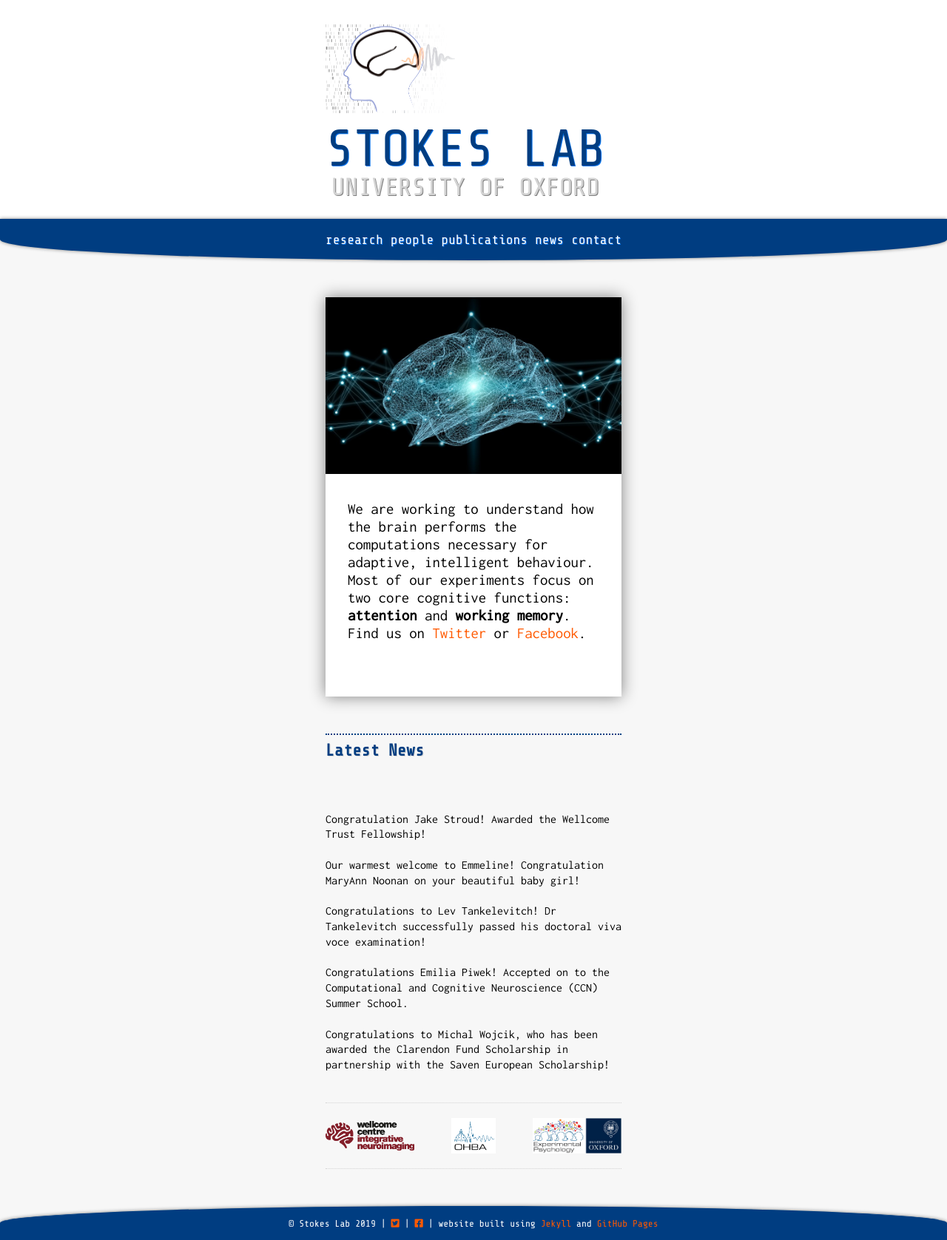
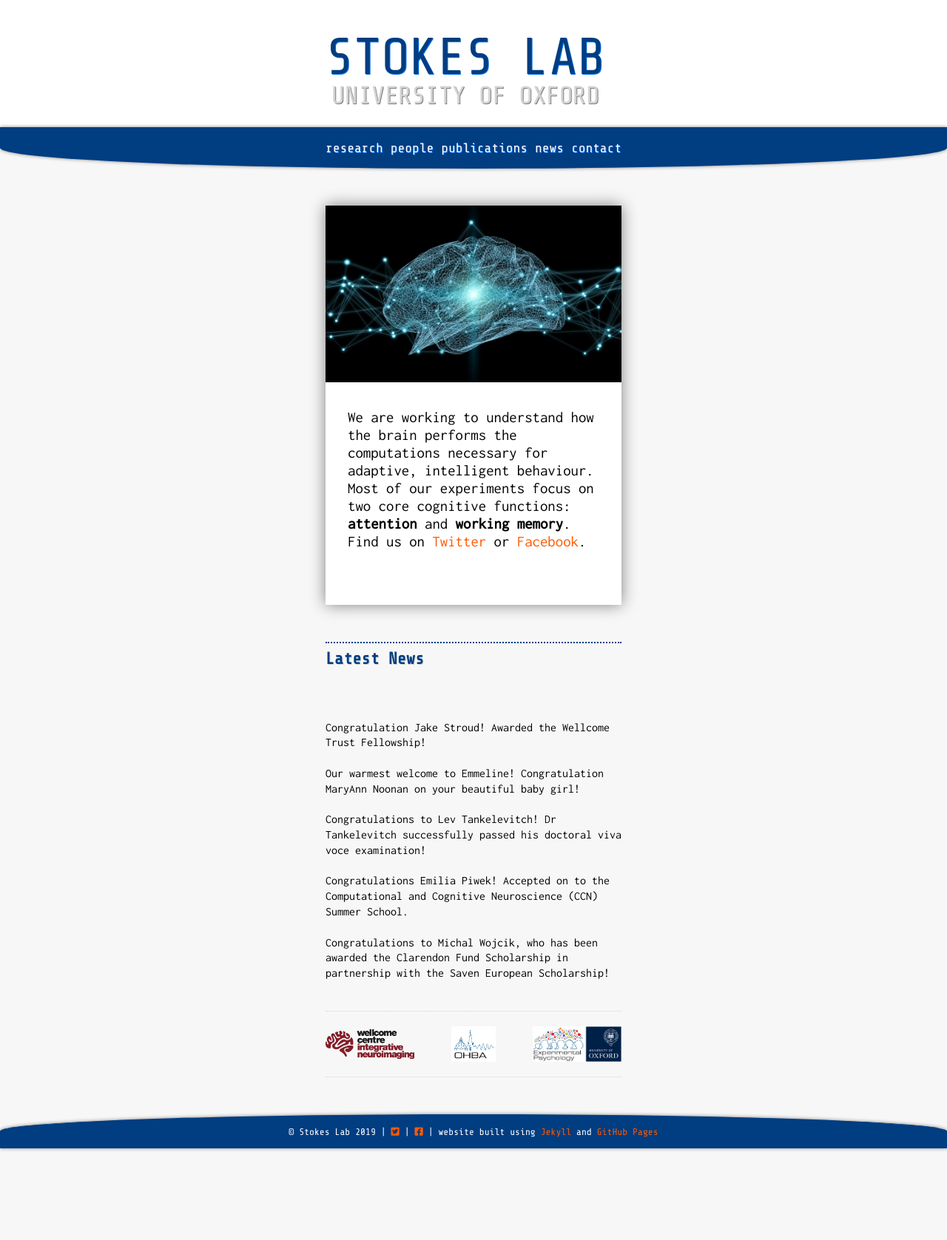
Before and after one commit to stokeslab/stokeslab.github.io, a Jekyll site: the page built from index.html, in a window 1280 px wide. Shown: the whole page at 74% size. Built offline with Jekyll 4.4.1, drawn with Linux system fonts in a browser that asks for light colours; nearby versions of some CDN libraries; some web fonts are replaced.

Commit message:
Update default.html

```diff
--- a/_layouts/default.html
+++ b/_layouts/default.html
@@ -36,8 +36,9 @@
 	  <div class="header-wrapper">
 		<div class="logo">
 
-				<a href="{{ site.url }}"><div class="logo-img"><img src="/images/logo_small-01.png" alt="The Stokes Lab"></div></a>
+				<!-- <a href="{{ site.url }}"><div class="logo-img"><img src="/images/logo_small-01.png" alt="The Stokes Lab"></div></a> -->
 				<div>
+					<a href="{{ site.url }}"><div class="site-title" alt="The Stokes Lab"></div></a>
 					<a href="{{ site.url }}"><div class="site-title">{{ site.title }}</div>
 					<div class="undertitle"> University of Oxford </div></a>
 				</div>
```
